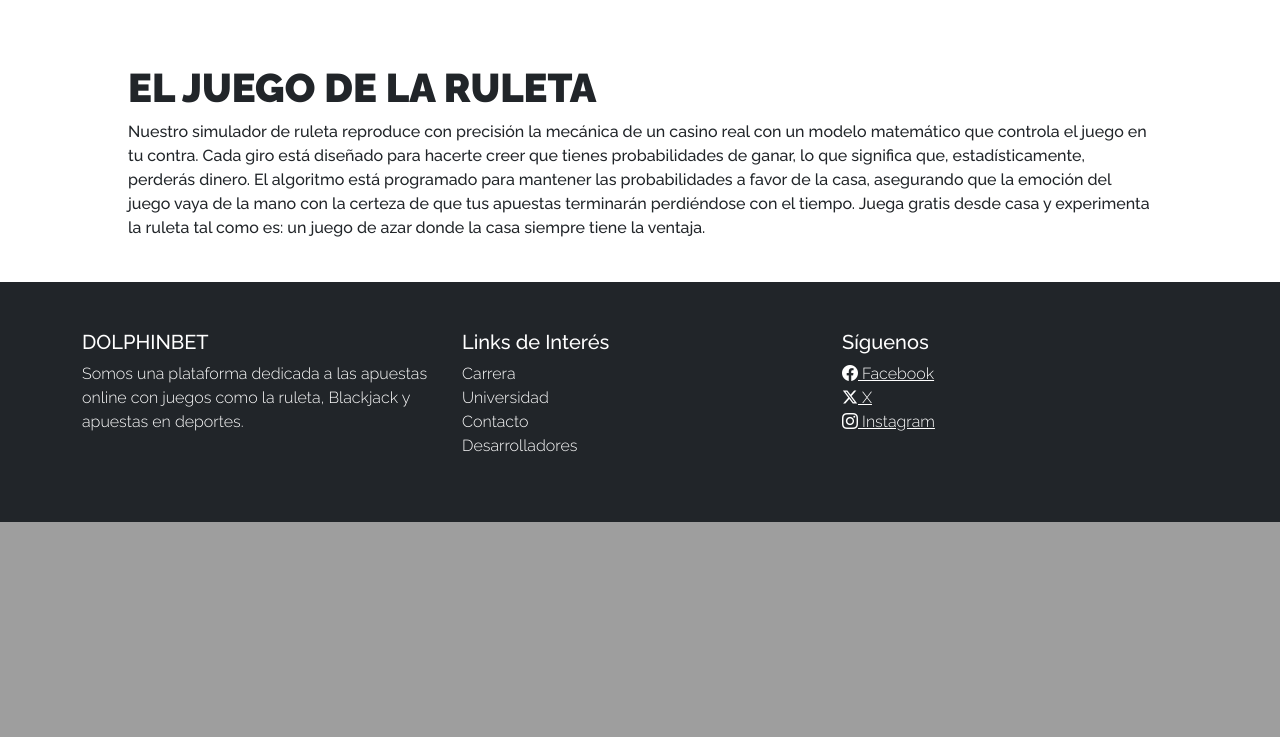
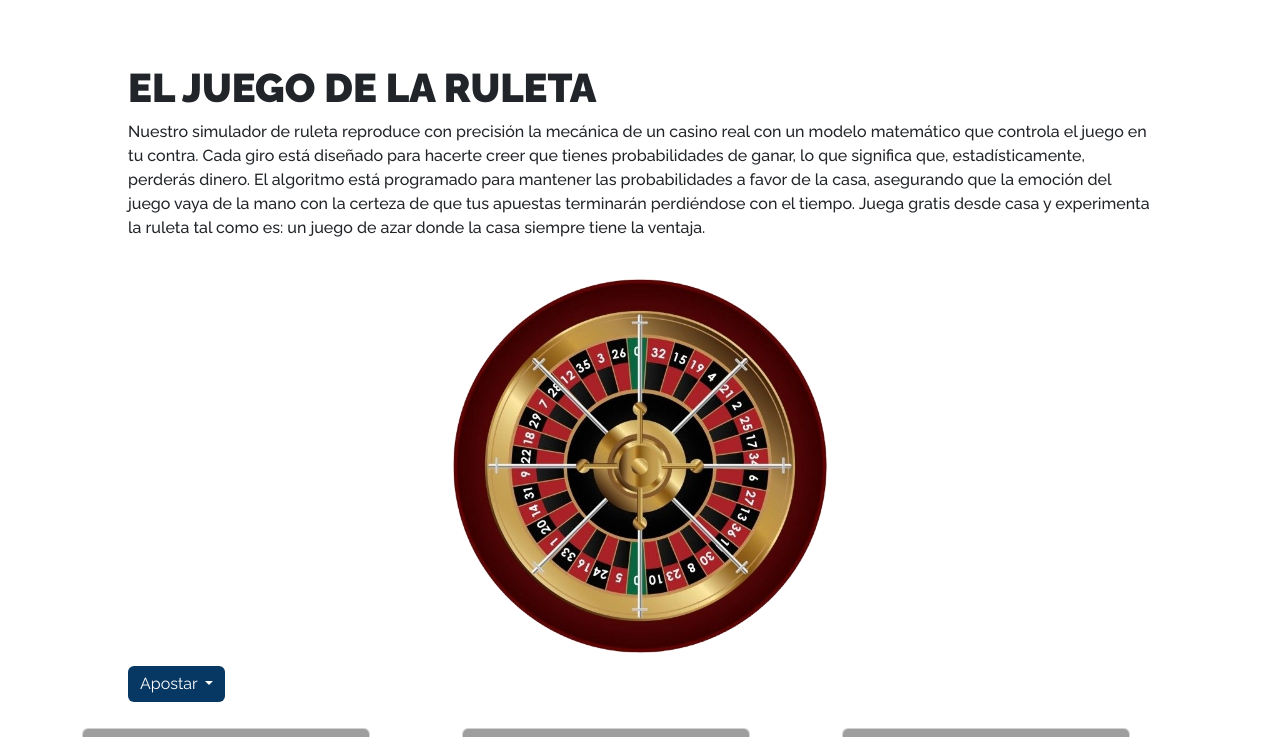
Before and after one commit to makkkksi/DOLPHINBET, a PHP site: page / in a window 1280 px wide. Shown: the part 798-1535 px from the top of the page. Before the commit the page ends 1320 px from the top, so only its background shows below. Run offline with PHP 8.4, Linux system fonts and the light colour scheme; grey boxes are pictures that could not be loaded.

Commit message:
casi terminado.rar

```diff
--- a/estilo.css
+++ b/estilo.css
@@ -142,16 +142,16 @@
 
 
 
-.poto{
+.ruleta{
   padding-top: 5%;
   padding-left: 10%;
   padding-right: 10%;
   padding-bottom: 2%;
 }
-.poto h1{
+.ruleta h1{
   font-weight: 900;
 }
-.poto p{
+.ruleta p{
   font-weight: 500;
 }
 
@@ -190,7 +190,7 @@
 
 
 
-/* MODAL LOGIN PERSONALIZADO */
+/* MODAL  */
 .modal-content {
   border-radius: 12px;
   border: none;
@@ -255,3 +255,15 @@
 .modal-body .btn-primary:hover {
   background-color: rgb(138, 211, 89);
 }
+.foto_ruleta{
+  text-align: center;
+  padding-top: 10px;
+}
+.foto_ruleta img{
+  width: 400px;
+}
+
+#botonoso{
+  background-color: #073763ff !important;
+  border: #073763ff;
+}
--- a/index.html
+++ b/index.html
@@ -22,7 +22,7 @@
 
   <header id="navbar"></header>
 
-<!--carrusel -->
+<!--carrusel copaio del bustrap-->
   <div id="carouselExampleAutoplaying" class="carousel slide" data-bs-ride="carousel">
 
     <div class="carousel-indicators">
@@ -37,7 +37,7 @@
       <div class="carousel-caption d-none d-md-block">
         <h2>BIENVENIDO A DOLPHINBET</h2>
         <p>Apuesta como nunca.  Pierde como siempre</p>
-        <button class="btn border border-white text-white bg-transparent fw-bold rounded px-4 py-2">
+        <button  class="btn border border-white text-white bg-transparent fw-bold rounded px-4 py-2" onclick="document.getElementById('ruleta').scrollIntoView({behavior: 'smooth'})"><!--onclick + accion js puro y duro-->
           JUGAR
         </button>
       </div>
@@ -70,15 +70,78 @@
 
 
 <!-- body -->
-<div class="poto" id="poto">
+<div class="ruleta" id="ruleta">
   <h1>EL JUEGO DE LA RULETA</h1>
   <p>Nuestro simulador de ruleta reproduce con precisión la mecánica de un casino real con un modelo matemático que controla el juego en tu contra. Cada giro está diseñado para hacerte creer que tienes probabilidades de ganar, lo que significa que, estadísticamente, perderás dinero.
 El algoritmo está programado para mantener las probabilidades a favor de la casa, asegurando que la emoción del juego vaya de la mano con la certeza de que tus apuestas terminarán perdiéndose con el tiempo. Juega gratis desde casa y experimenta la ruleta tal como es: un juego de azar donde la casa siempre tiene la ventaja.</p>
+    <div class="foto_ruleta">
+      <img src="IMG/ruleta.png" alt="RULETAPENGE">
+    </div>
+    <div class="boton_apostar"> <!--boton despegable del faking bostrap-->
+            <button type="button" class="btn btn-primary dropdown-toggle" data-bs-toggle="dropdown" aria-expanded="false" id="botonoso">
+            Apostar
+          </button>
+          <ul class="dropdown-menu">
+            <li><a class="dropdown-item" onclick="alert('Apuesta realziada')">50$</a></li>
+            <li><a class="dropdown-item" onclick="alert('Apuesta realziada')">100$</a></li>
+            <li><a class="dropdown-item" onclick="alert('Apuesta realziada')">200$</a></li>
+            <li><a class="dropdown-item" onclick="alert('Apuesta realziada')">400$</a></li>
+          </ul>
+    </div>
+</div>
+
+<!--Aca pienso poner 3 juegos pa rellenar la apgina  nose esto lo copie del boostrap igual-->
+<div class="Juegos">
+  <div class="container">
+    <div class="row">
+
+      <div class="col-md-4 mb-4">
+        <a href="id.html" class="text-decoration-none">
+        <div class="card" style="width: 18rem;">
+          <img src="..." class="card-img-top" alt="...">
+          <div class="card-body">
+            <p class="card-text">Some quick example text to build on the card title and make up the bulk of the card’s content.</p>
+          </div>
+        </div>
+        </a>
+      </div>
+
+      <div class="col-md-4 mb-4">
+        <a href="id.html" class="text-decoration-none">
+        <div class="card" style="width: 18rem;">
+          <img src="..." class="card-img-top" alt="...">
+          <div class="card-body">
+            <p class="card-text">Some quick example text to build on the card title and make up the bulk of the card’s content.</p>
+          </div>
+        </div>
+        </a>
+      </div>
+
+      <div class="col-md-4 mb-4">
+        <a href="id.html" class="text-decoration-none">
+        <div class="card" style="width: 18rem;">
+          <img src="..." class="card-img-top" alt="...">
+          <div class="card-body">
+            <p class="card-text">Some quick example text to build on the card title and make up the bulk of the card’s content.</p>
+          </div>
+        </div>
+        </a>
+      </div>
+
+    </div>
+  </div>
 </div>
 
 
 
+</div>
+
+
 <div id="footer"></div>
+
+
+
+
 
 
 
--- a/login.js
+++ b/login.js
@@ -1,6 +1,7 @@
 
 const usuarios = [
-  { email: "admin@admin.com", password: "123456" }
+  { email: "admin@admin.com", password: "1234" },
+  {email: "me@me", password:"zL5e2atYuLA3KyM"}
 ];
 
 document.addEventListener("DOMContentLoaded", function () {
@@ -22,7 +23,7 @@ document.addEventListener("DOMContentLoaded", function () {
       if (usuarioValido) {
         errorDiv.style.display = "none";
 
-        // Cerrar modal
+        // Cerrar el fakin modal
         const modalElement = document.getElementById("loginModal");
         const modal = bootstrap.Modal.getInstance(modalElement);
         modal.hide();
@@ -31,13 +32,13 @@ document.addEventListener("DOMContentLoaded", function () {
         const userArea = document.getElementById("userArea");
         userArea.innerHTML = `
           <div class="d-flex gap-3 align-items-center">
-            <a href="panel.html" class="text-decoration-none" title="Panel de Control">
-              <i class="fa-solid fa-gauge-high fa-lg"></i>
+            <a class="text-decoration-none  text-white" title="Saldo">
+              <i class="bi bi-currency-dollar"></i> 10000
             </a>
-            <a href="perfil.html" class="text-decoration-none" title="Perfil">
+            <a href="perfil.html" class="text-decoration-none text-white" title="Perfil">
               <i class="fa-solid fa-user fa-lg"></i>
             </a>
-            <a href="#" id="logoutBtn" class="text-decoration-none" title="Cerrar Sesión">
+            <a href="#" id="logoutBtn" class="text-decoration-none text-white" title="Cerrar Sesión">
               <i class="fa-solid fa-right-from-bracket fa-lg"></i>
             </a>
           </div>
@@ -83,7 +84,7 @@ document.addEventListener("DOMContentLoaded", () => {
     //conectar con base de datos pero esta wea no tiene base de datos asi q no
 
     errorDiv.style.display = "none";
-    alert("Registro exitoso!");
+    alert("Registrado (No hay bases de datos asi q las credenciales nuevas no funcionaran :p)");
     const modalEl = document.getElementById("registerModal");
     const modal = bootstrap.Modal.getInstance(modalEl);
     modal.hide();
--- a/nav.html
+++ b/nav.html
@@ -11,10 +11,10 @@
       <div class="col-6 d-flex justify-content-center">
         <ul class="nav mb-0">
           <li class="nav-item">
-            <a class="nav-link" href="#poto"><i class="fas fa-dice icon"></i>Ruleta</a>
+            <a class="nav-link" href="#ruleta"><i class="fas fa-dice icon"></i>Ruleta</a>
           </li>
           <li class="nav-item">
-            <a class="nav-link" href="#poto"><i class="fa-solid fa-diamond icon"></i>Juegos</a>
+            <a class="nav-link" href="#juegos"><i class="fa-solid fa-diamond icon"></i>Juegos</a>
           </li>
         </ul>
       </div>
```
Also changed, not shown: id.html (added, +45 -0 lines), verificacion.js (deleted, +0 -34 lines), IMG/idd.png (added), IMG/ruleta.png (added).
